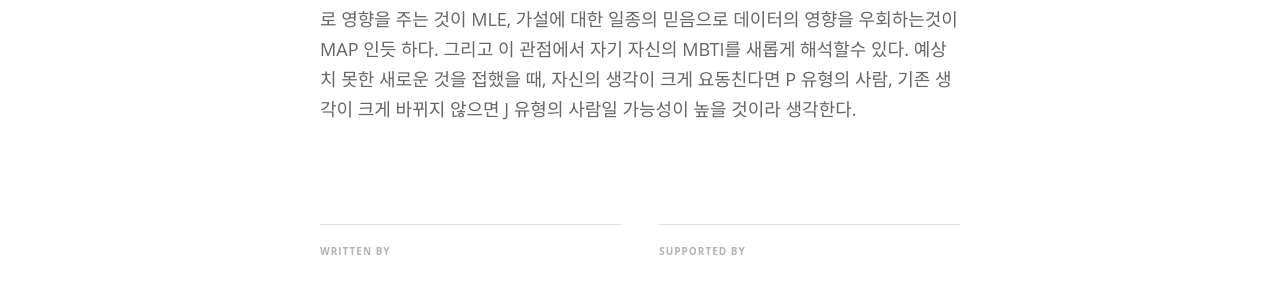
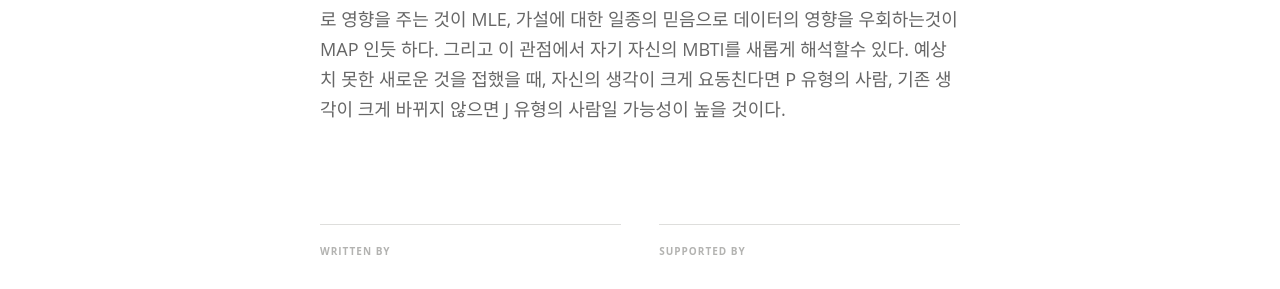
Before and after one commit to minniie/minniie.github.io, a Jekyll site: the page built from _posts/2021-08-04-post3.markdown, in a window 1280 px wide and 900 px high, scrolled down 3981 px. Shown: the part 283-572 px from the top of the window. Built offline with Jekyll 4.4.1, drawn with Linux system fonts in a browser that asks for light colours; nearby versions of some CDN libraries; some web fonts are replaced; some of the changed text lies outside the part shown.

Commit message:
Update 2021-08-04-post3.markdown

```diff
--- a/_posts/2021-08-04-post3.markdown
+++ b/_posts/2021-08-04-post3.markdown
@@ -64,4 +64,4 @@
 
 머신러닝에서 MAP 를 사용하는 것이, 처음에는 일종의 cheating 처럼 느껴졌다. 가장 좋은 가설을 찾으려고 하는 와중에 가설에 대한 가정을 한다는 것이 순환논리 같아 보였기 때문이다. 하지만 MBTI 의 P 와 J 에 대입해보니, 일상생활에서 오히려 J 유형 같은 MAP 식 사고를 훨씬 많이 하는듯 하다. 우리는 사실 매 순간 세상에 대한 가정을 하고 살기 때문이다. obvious 한 가정들을 무시하면 우리는 평생 확실히 안다고 하는 것이 없을 것이다. (근데 실제로 나는 완전 P 이다?!)
 
-결국 MLE 와 MAP 의 본질적인 차이는, 모델이 새로운 데이터를 보았을 때 가설에 그대로 영향을 주는 것이 MLE, 가설에 대한 일종의 믿음으로 데이터의 영향을 우회하는것이 MAP 인듯 하다. 그리고 이 관점에서 자기 자신의 MBTI를 새롭게 해석할수 있다. 예상치 못한 새로운 것을 접했을 때, 자신의 생각이 크게 요동친다면 P 유형의 사람, 기존 생각이 크게 바뀌지 않으면 J 유형의 사람일 가능성이 높을 것이라 생각한다.
+결국 MLE 와 MAP 의 본질적인 차이는, 모델이 새로운 데이터를 보았을 때 가설에 그대로 영향을 주는 것이 MLE, 가설에 대한 일종의 믿음으로 데이터의 영향을 우회하는것이 MAP 인듯 하다. 그리고 이 관점에서 자기 자신의 MBTI를 새롭게 해석할수 있다. 예상치 못한 새로운 것을 접했을 때, 자신의 생각이 크게 요동친다면 P 유형의 사람, 기존 생각이 크게 바뀌지 않으면 J 유형의 사람일 가능성이 높을 것이다.
```
